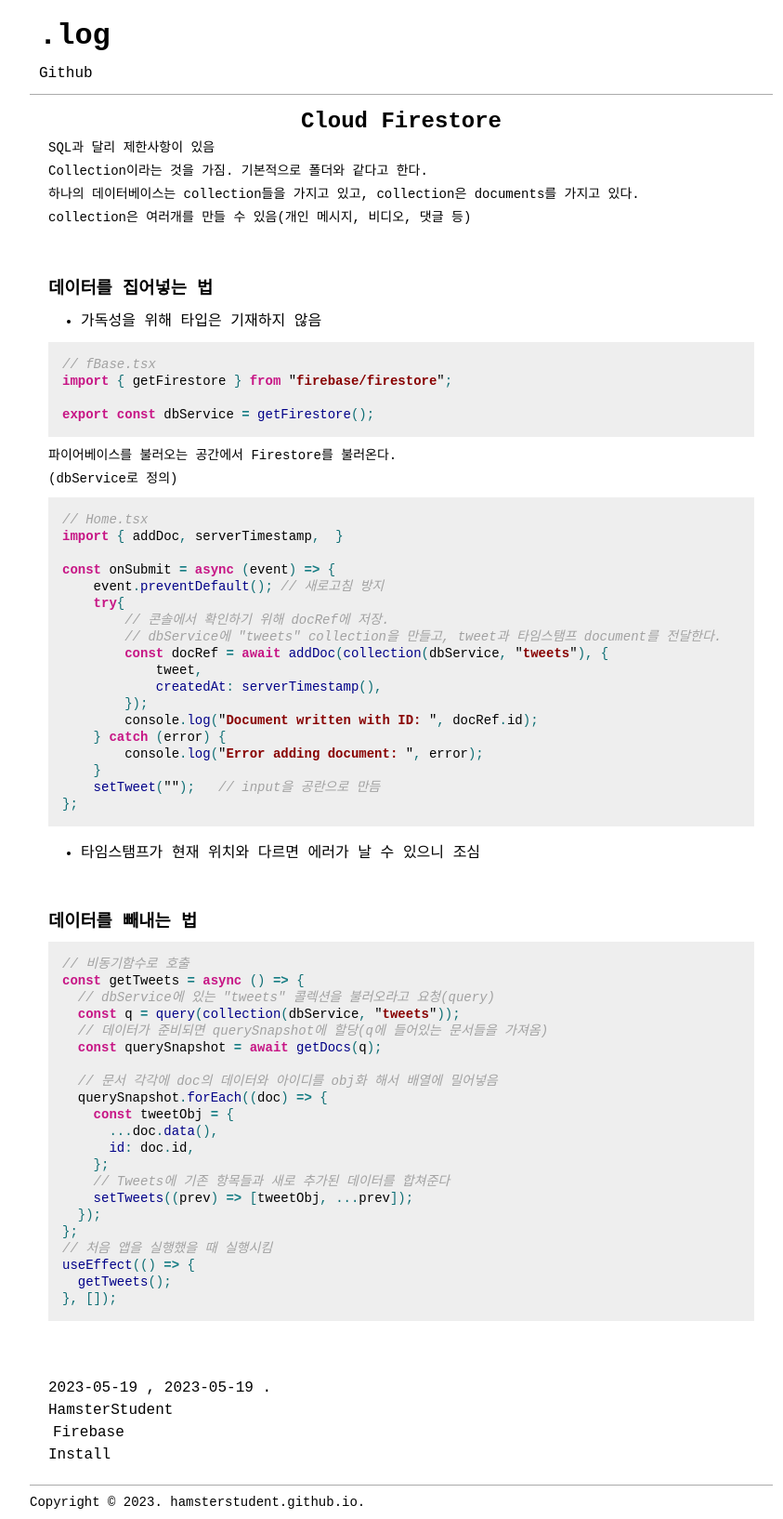
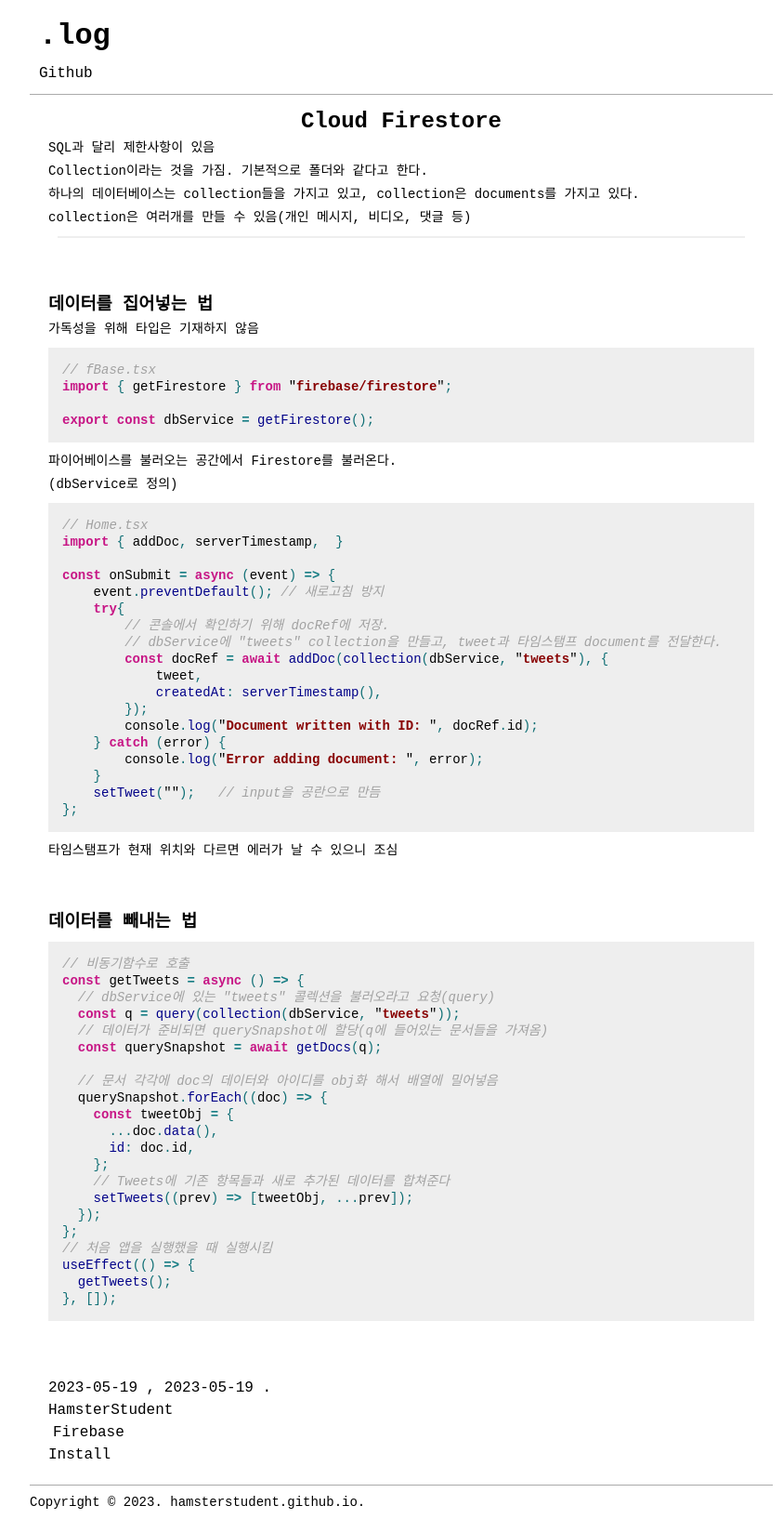
Before and after one commit to HamsterStudent/HamsterStudent.github.io, a Jekyll site: the page built from _posts/2023-05-19-firebase.md, in a window 1280 px wide. Shown: the whole page at 93% size, without its empty margins (208-1051 px from the left). Built offline with Jekyll 4.4.1, drawn with Linux system fonts in a browser that asks for light colours; some web fonts are replaced.

````diff
--- a/_posts/2023-05-19-firebase.md
+++ b/_posts/2023-05-19-firebase.md
@@ -14,11 +14,13 @@ Collection이라는 것을 가짐. 기본적으로 폴더와 같다고 한다.
 
 collection은 여러개를 만들 수 있음(개인 메시지, 비디오, 댓글 등)
 
+---
+
 <br><br>
 
 ### 데이터를 집어넣는 법
 
-- 가독성을 위해 타입은 기재하지 않음
+가독성을 위해 타입은 기재하지 않음
 
 ```javascript
 // fBase.tsx
@@ -52,7 +54,7 @@ const onSubmit = async (event) => {
 };
 ```
 
-- 타임스탬프가 현재 위치와 다르면 에러가 날 수 있으니 조심
+타임스탬프가 현재 위치와 다르면 에러가 날 수 있으니 조심
 
 <br><br>
 
````
